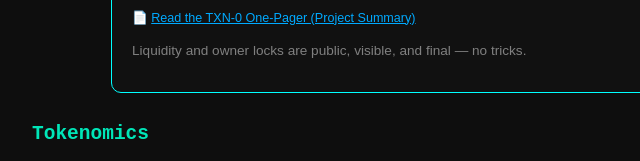
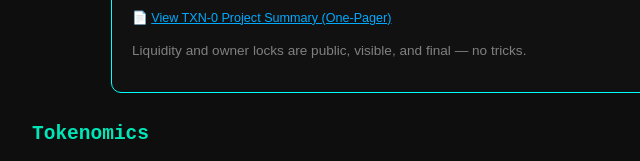
Before and after one commit to GlitchWriter/txn0-website, a website: page index.html in a window 1280 px wide. Shown: the part 587-748 px from the top of the page, 208-848 px from the left. Drawn offline with Linux system fonts and the light colour scheme.

Commit message:
Update index.html

```diff
--- a/index.html
+++ b/index.html
@@ -41,7 +41,7 @@
           <li>🔍 <a href="https://bscscan.com/token/0xcb81CB9F47C70f88A6EebD007e31f9c27b3bd9b1" style="color:#0af;" target="_blank">View on BscScan</a></li>
         <p style="margin-top: 10px; font-size: 0.9em;">
 📄 <a href="https://raw.githubusercontent.com/GlitchWriter/txn0-website/main/docs/TXN0_OnePager.pdf" target="_blank" style="color:#0af;">
-Read the TXN-0 One-Pager (Project Summary)
+View TXN-0 Project Summary (One-Pager)
 </a>
 </p>
       </ul>
```
